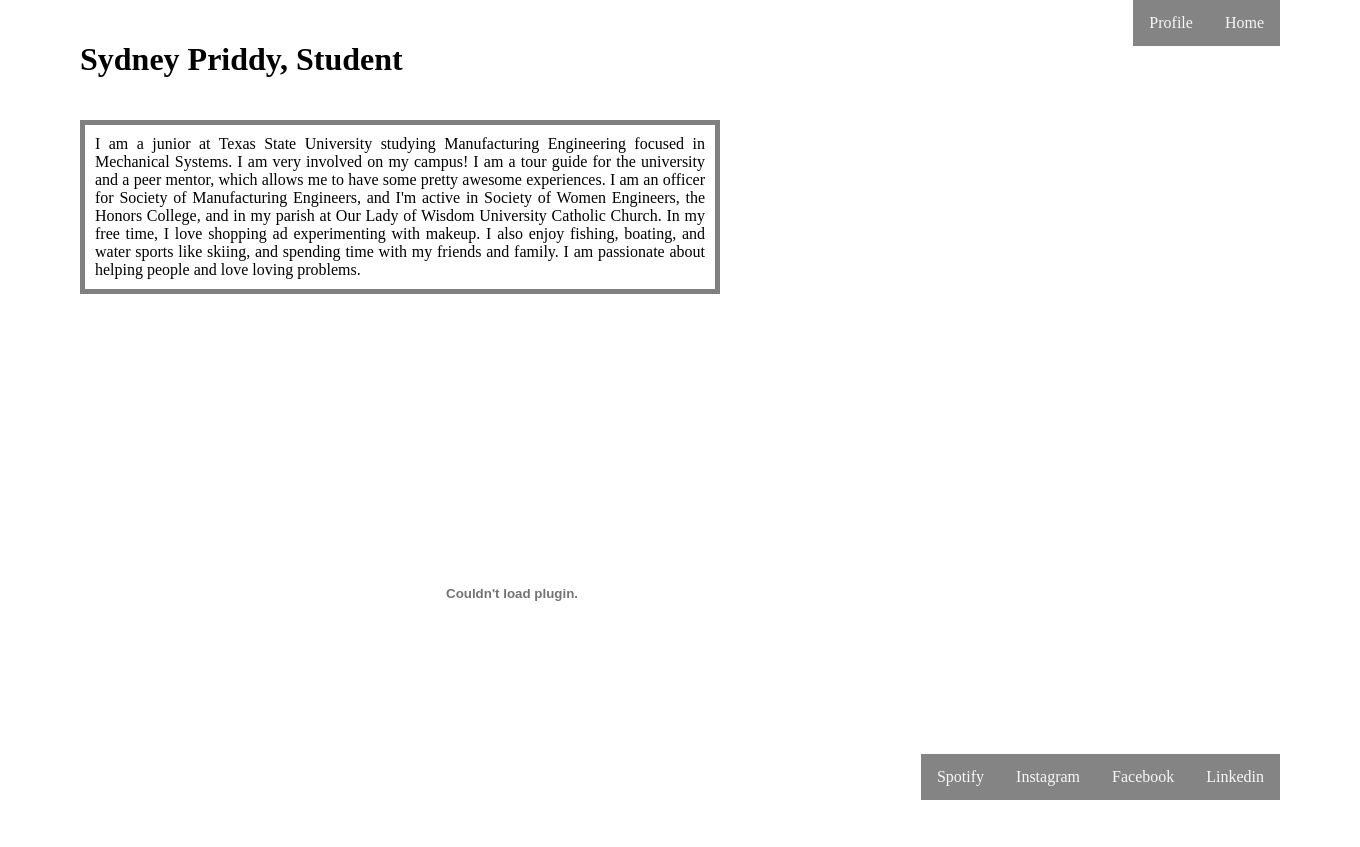
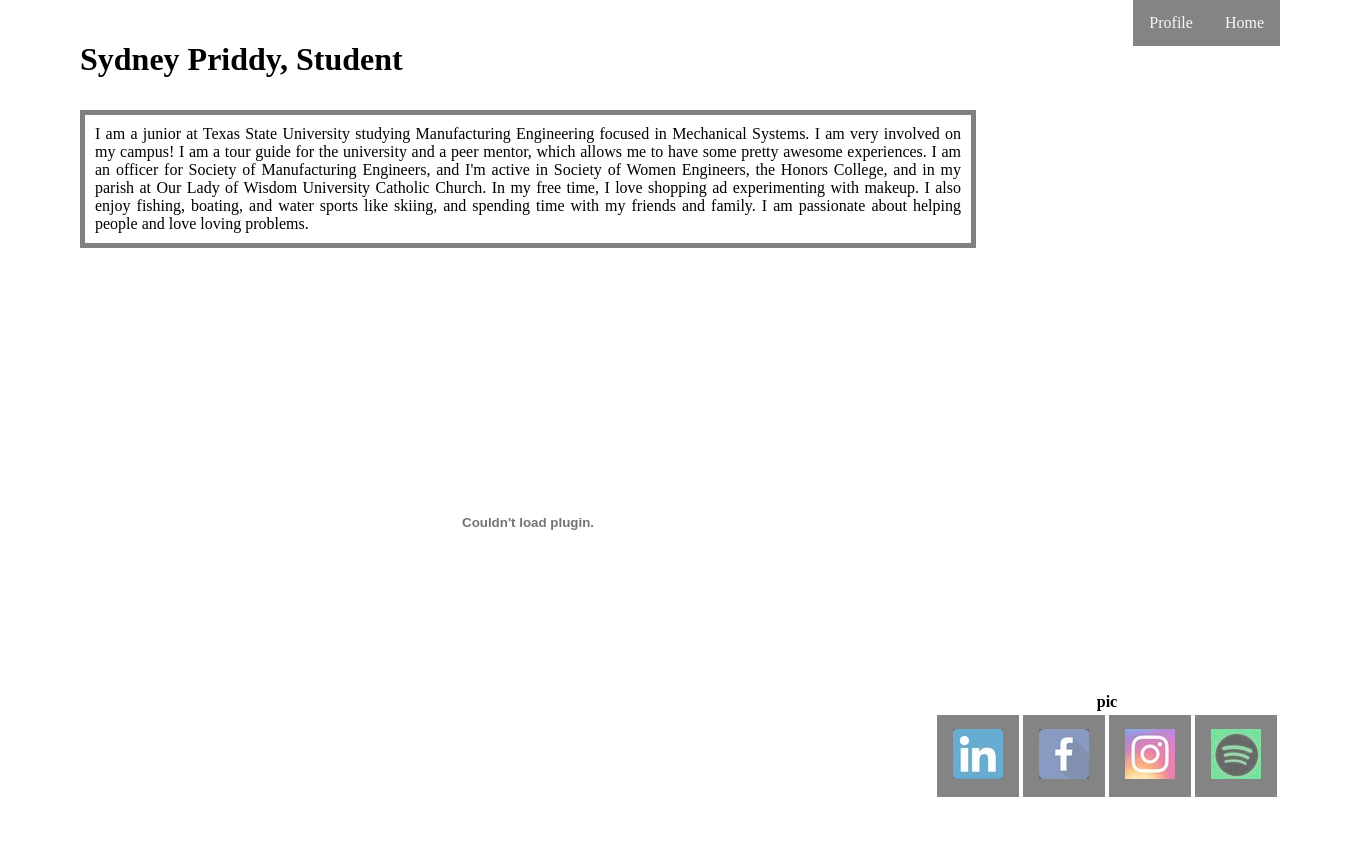
Before and after one commit to Dell-INOV8/repo_team9, a plain HTML site: page profile.html in a window 1280 px wide. Shown: the whole page, 1360 px wide, since content can reach past the window. After the commit the page ends 800 px from the top, so only its background shows below. Drawn offline with Linux system fonts and the light colour scheme.

Commit message:
update to profile, waiting on more icons

```diff
--- a/profile.html
+++ b/profile.html
@@ -40,32 +40,32 @@
 
             .header {
                 padding-top: 20px;
-                padding-bottom: 20px;
+                padding-bottom: 10px;
                 padding-left: 80px;
                 text-align: left;
             }
 
             .column {
-                width: 90%;
+                width: 100%;
                 text-align: left;
                 margin-left: 80px;
             }
 
             .bio {
-                width: 50%;
+                width: 70%;
                 text-align: justify;
                 padding: 10px;
                 margin-left: 80px;
-                margin-bottom: 50px;
+                margin-bottom: 25px;
                 border: 5px solid grey;
             }
 
             .footer {
                 position: fixed;
                 bottom: 0;
+                right: 0;
                 width: 100%;
                 background-color: transparent;
-                text-align: right;
             }
 
             .footer a {
@@ -104,16 +104,26 @@
         </div>
 
         <div class="column">
-            <embed src="resume.pdf" width=75% height="500px" />
+            <embed src="resume.pdf" width=70% height="500px" />
         </div>
 
         <div class="footer">
-            <a href="linkedin.com">Linkedin</a>
-            <a href="facebook.com">Facebook</a>
-            <a href="instagram.com">Instagram</a>
-            <a href="spotify.com">Spotify</a>
 
+            <table style="float:right">
+                <thead>
+                    <tr>
+                        <th colspan="4">pic</th>
+                    </tr>
+                </thead>
+                <tbody>
+                    <tr>
+                    <td><a href="linkedin.com"><img src="LinkedInIcon.jpeg" width="50" height="50"></a></td>
+                    <td><a href="facebook.com"><img src="FaceBookIcon.jpeg" width="50" height="50"></a></td>
+                    <td><a href="instagram.com"><img src="InstagramIcon-2.jpeg" width="50" height="50"></a></td>
+                    <td><a href="spotify.com"><img src="SpotifyIcon.jpg" width="50" height="50"></a></td>
+                    </tr>
+                </tbody>
+            </table>
         </div>
-
     </body>
 <html>
```
